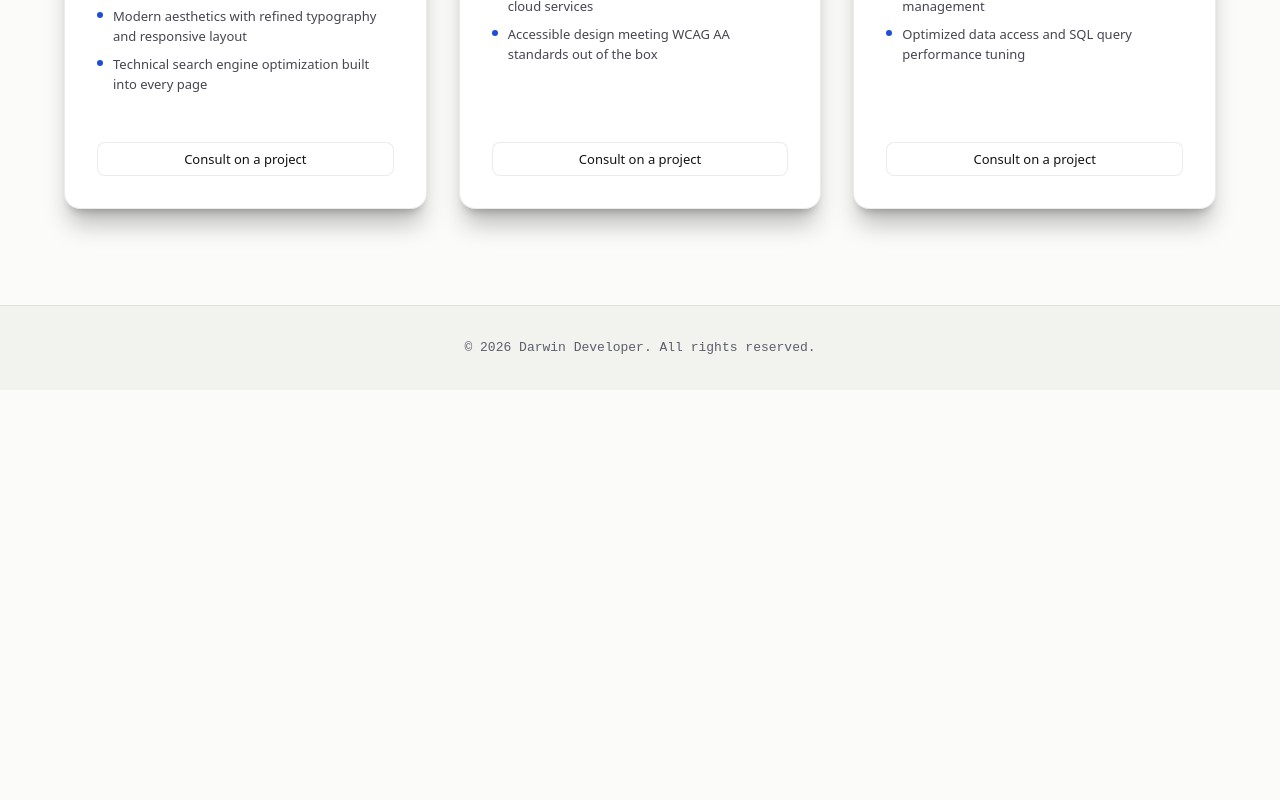
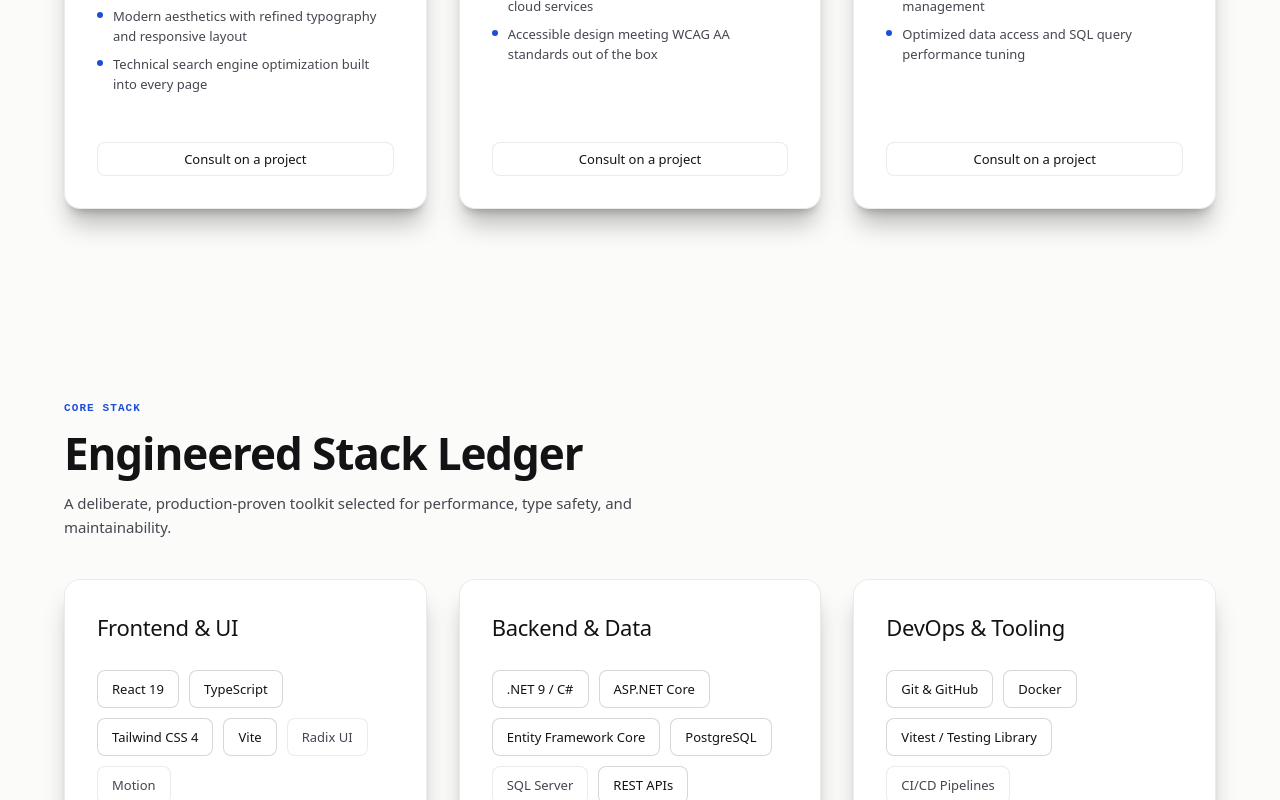
Before and after one commit to Darwinsalcie/Professional-Portfolio-2.0, a React (Vite) app: page /en in a window 1280 px wide. Shown: the part 2000-2800 px from the top of the page. Before the commit the page ends 2390 px from the top, so only its background shows below. Built offline with nearby package versions, Linux system fonts and the light colour scheme.

Commit message:
feat(stack): add stack ledger

```diff
--- a/src/content/ui.ts
+++ b/src/content/ui.ts
@@ -21,6 +21,10 @@
     servicesLede:
       'Soluciones técnicas enfocadas en resolver arquitecturas complejas y entregar productos de calidad institucional.',
     consultCta: 'Consultar proyecto',
+    stackEyebrow: 'Stack Tecnológico',
+    stackTitle: 'Registro de Tecnologías',
+    stackLede:
+      'Un conjunto deliberado y probado en producción para máximo rendimiento, mantenibilidad y tipado estricto.',
   },
   en: {
     themeSwitcherAria: 'Select color theme',
@@ -43,5 +47,9 @@
     servicesLede:
       'Focused technical leadership to build high-scale architectures and deliver institutional-grade software.',
     consultCta: 'Consult on a project',
+    stackEyebrow: 'Core Stack',
+    stackTitle: 'Engineered Stack Ledger',
+    stackLede:
+      'A deliberate, production-proven toolkit selected for performance, type safety, and maintainability.',
   },
 }
--- /dev/null
+++ b/src/features/stack/StackGroupCard.tsx
@@ -0,0 +1,35 @@
+import { Card } from '@/components/Card'
+import { Chip } from '@/components/Chip'
+import type { StackGroup } from '@/types/content'
+
+export interface StackGroupProps {
+  group: StackGroup
+}
+
+/**
+ * Stack group category container rendering ledger chips.
+ * Distinct styles for 'core' vs 'utility' stack items per ARCHITECTURE §3.2.
+ */
+export function StackGroupCard({ group }: StackGroupProps) {
+  return (
+    <Card as="div" variant="card" className="flex flex-col gap-5 p-6 sm:p-8">
+      <h3 className="font-display text-headline-sm text-fg font-medium">{group.title}</h3>
+
+      <div className="flex flex-wrap gap-2.5 pt-2">
+        {group.items.map((item) => (
+          <Chip
+            key={item.name}
+            variant="ledger"
+            className={
+              item.tone === 'core'
+                ? 'text-fg border-hairline-strong bg-white/[0.06] font-medium'
+                : 'text-muted border-hairline bg-white/[0.03]'
+            }
+          >
+            {item.name}
+          </Chip>
+        ))}
+      </div>
+    </Card>
+  )
+}
--- /dev/null
+++ b/src/features/stack/StackSection.tsx
@@ -0,0 +1,35 @@
+import { Container } from '@/components/Container'
+import { Section } from '@/components/Section'
+import { SectionHeader } from '@/components/SectionHeader'
+import { StackGroupCard } from './StackGroupCard'
+import type { StackGroup, UiLabels } from '@/types/content'
+
+export interface StackSectionProps {
+  stack: StackGroup[]
+  ui: UiLabels
+}
+
+/**
+ * Stack Ledger section (#stack) featuring 3-column category grid.
+ */
+export function StackSection({ stack, ui }: StackSectionProps) {
+  return (
+    <Section id="stack" ariaLabelledby="stack-heading" className="py-12 md:py-20">
+      <Container className="flex flex-col gap-10">
+        <SectionHeader
+          titleId="stack-heading"
+          eyebrow={ui.stackEyebrow}
+          eyebrowTone="accent"
+          title={ui.stackTitle}
+          description={ui.stackLede}
+        />
+
+        <div className="grid grid-cols-1 gap-6 md:grid-cols-2 md:gap-8 xl:grid-cols-3">
+          {stack.map((group) => (
+            <StackGroupCard key={group.id} group={group} />
+          ))}
+        </div>
+      </Container>
+    </Section>
+  )
+}
--- a/src/pages/HomePage.tsx
+++ b/src/pages/HomePage.tsx
@@ -1,6 +1,7 @@
 import { Hero } from '@/features/hero/Hero'
 import { ProjectsSection } from '@/features/projects/ProjectsSection'
 import { ServicesSection } from '@/features/services/ServicesSection'
+import { StackSection } from '@/features/stack/StackSection'
 import { useLocale } from '@/features/i18n/useLocale'
 import { useContent } from '@/features/i18n/useContent'
 
@@ -13,6 +14,7 @@
       <Hero content={content.hero} locale={locale} />
       <ProjectsSection projects={content.projects} ui={content.ui} locale={locale} />
       <ServicesSection services={content.services} ui={content.ui} locale={locale} />
+      <StackSection stack={content.stack} ui={content.ui} />
     </div>
   )
 }
--- a/src/types/content.ts
+++ b/src/types/content.ts
@@ -140,6 +140,9 @@
   servicesTitle: string
   servicesLede: string
   consultCta: string
+  stackEyebrow: string
+  stackTitle: string
+  stackLede: string
 }
 
 export interface SiteContent {
```
Also changed, not shown: 2 other files (tests, documents, lock files or other folders).
